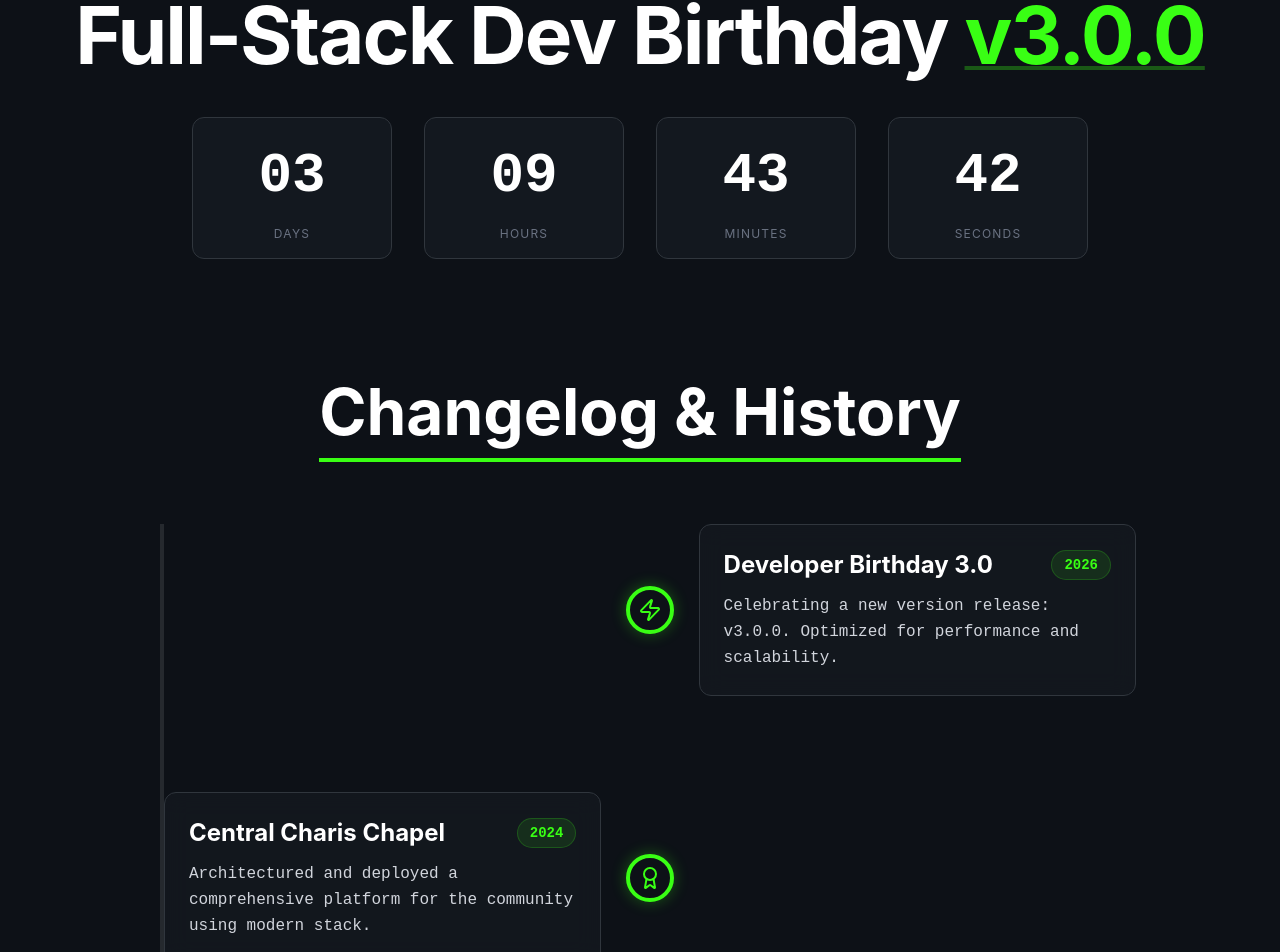
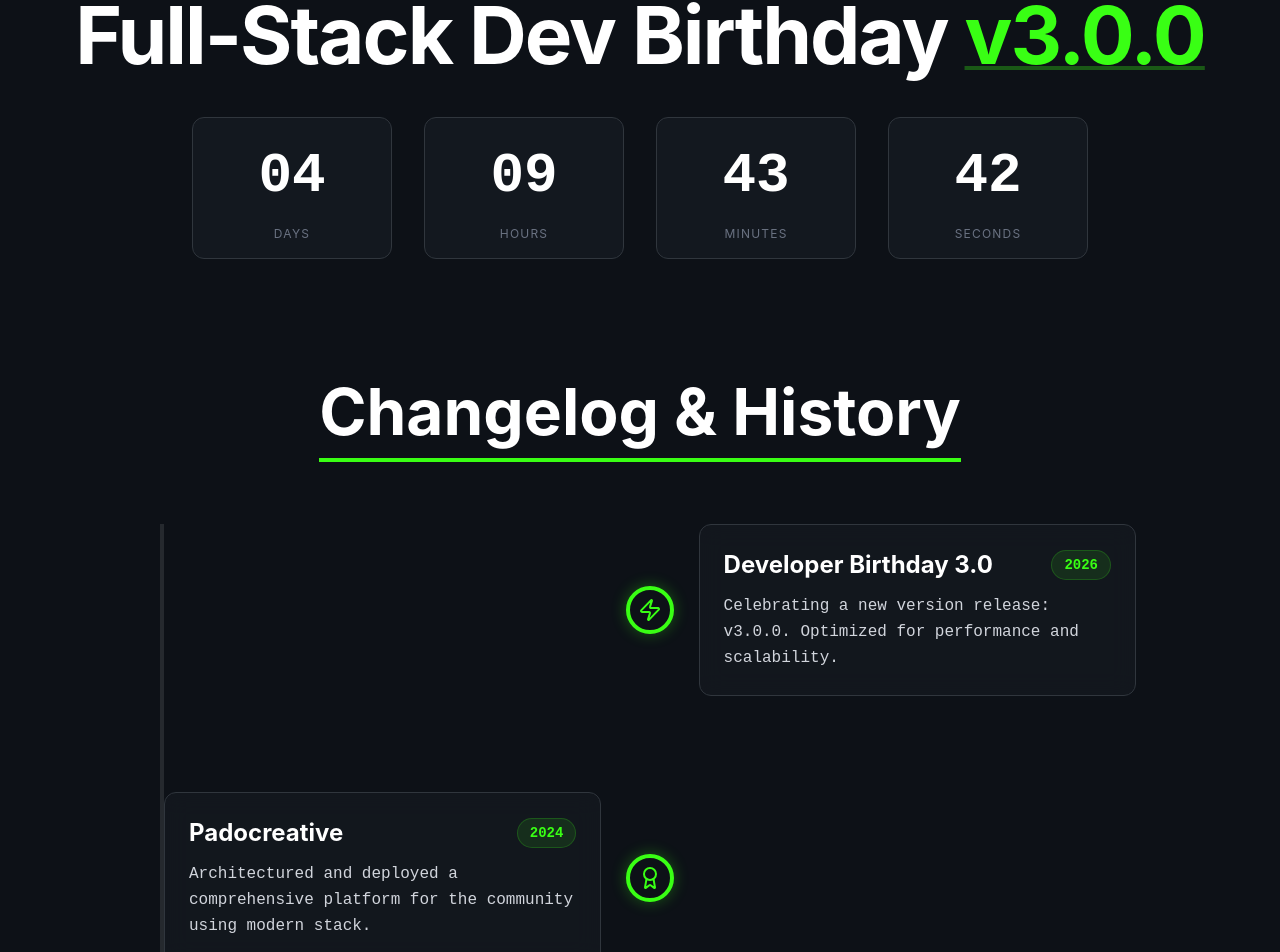
Before and after one commit to itcreativetbb/ctohbd, a React (Vite) app: page / in a window 1280 px wide. Shown: the part 468-1420 px from the top of the page. Built offline with nearby package versions, Linux system fonts and the light colour scheme; no server answers; the database is empty.

Commit message:
chore: Update content and fix countdown timer

```diff
--- a/src/components/GiftBox.jsx
+++ b/src/components/GiftBox.jsx
@@ -152,14 +152,19 @@ const GiftBox = () => {
                             {loading ? "Processing..." : "Send Gift 🎁"}
                         </button>
 
-                        <div className="flex items-center justify-center gap-2 text-sm text-gray-500 font-mono mt-4">
-                            <span>Or Momo: 0559235426</span>
+                        <div className="flex flex-col items-center justify-center gap-2 text-sm text-gray-400 font-mono mt-4 bg-[#0d1117]/50 p-4 rounded border border-[#30363d]">
+                            <div className="flex items-center gap-2">
+                                <span>📲 Momo: <span className="text-accent font-bold">0557717398</span></span>
                                 <button
-                                onClick={() => handleCopy('0559235426')}
+                                    onClick={() => handleCopy('0557717398')}
                                     className="hover:text-accent transition-colors"
+                                    title="Copy Number"
                                 >
                                     {isCopied ? <Check size={14} className="text-green-500" /> : <Copy size={14} />}
                                 </button>
+                            </div>
+                            <span className="font-bold text-white">BERNARD KPETSEY MAWULI 👤</span>
+                            <span className="text-xs text-gray-500">Ref: <span className="text-accent">Birthday Gift 🎂</span></span>
                         </div>
                     </div>
                 </motion.div>
--- a/src/components/Guestbook.jsx
+++ b/src/components/Guestbook.jsx
@@ -60,8 +60,8 @@ const Guestbook = () => {
             }]);
 
         if (error) {
-            setError('Failed to send message. Please try again.');
-            console.error(error);
+            setError(`Failed to send message: ${error.message}`);
+            console.error('Supabase Insert Error:', error);
         } else {
             setFormData({ name: '', message: '' });
         }
--- a/src/components/HallOfFame.jsx
+++ b/src/components/HallOfFame.jsx
@@ -6,13 +6,13 @@ const awards = [
     {
         title: "The Founder",
         icon: <Crown className="w-12 h-12" />,
-        description: "Successfully established I.T CREATIVE TBB and delivered value to clients.",
+        description: "Successfully established I.T CREATIVE TBB, PADOCREAIVE and delivered value to clients.",
         color: "border-lime-400"
     },
     {
         title: "Master Architect",
         icon: <Trophy className="w-12 h-12" />,
-        description: "Designed scalable systems for Central Charis Chapel and other major projects.",
+        description: "Designed scalable systems for Padocreative and other major projects.",
         color: "border-yellow-400"
     },
     {
--- a/src/components/Hero.jsx
+++ b/src/components/Hero.jsx
@@ -20,14 +20,16 @@ const Hero = () => {
     });
 
     useEffect(() => {
-        const targetDate = new Date('2026-02-03T00:00:00');
+        // Use explicit date construction to avoid timezone ambiguity (Year, MonthIndex, Day)
+        const targetDate = new Date(2026, 1, 3, 0, 0, 0); // Feb 3rd 2026
 
         const interval = setInterval(() => {
             const now = new Date();
             const difference = targetDate - now;
 
             if (difference > 0) {
-                const days = Math.floor(difference / (1000 * 60 * 60 * 24));
+                // Use ceil for days to include partial days as a "full" day in the count
+                const days = Math.floor(difference / (1000 * 60 * 60 * 24)) + 1;
                 const hours = Math.floor((difference / (1000 * 60 * 60)) % 24);
                 const minutes = Math.floor((difference / 1000 / 60) % 60);
                 const seconds = Math.floor((difference / 1000) % 60);
--- a/src/components/Timeline.jsx
+++ b/src/components/Timeline.jsx
@@ -11,7 +11,7 @@ const milestones = [
     },
     {
         year: '2024',
-        title: 'Central Charis Chapel',
+        title: 'Padocreative',
         description: 'Architectured and deployed a comprehensive platform for the community using modern stack.',
         icon: <Award className="w-6 h-6" />
     },
--- a/src/supabaseClient.js
+++ b/src/supabaseClient.js
@@ -3,4 +3,8 @@ import { createClient } from '@supabase/supabase-js';
 const supabaseUrl = import.meta.env.VITE_SUPABASE_URL;
 const supabaseAnonKey = import.meta.env.VITE_SUPABASE_ANON_KEY;
 
+if (!supabaseUrl || !supabaseAnonKey) {
+    console.error('Missing Supabase Environment Variables! Check your .env.local file.');
+}
+
 export const supabase = createClient(supabaseUrl, supabaseAnonKey);
```
Lines whose indentation alone changed are shown as unchanged.
